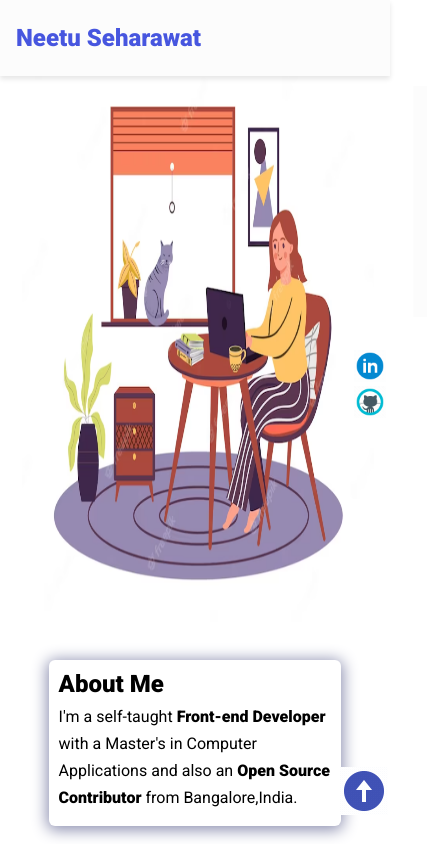
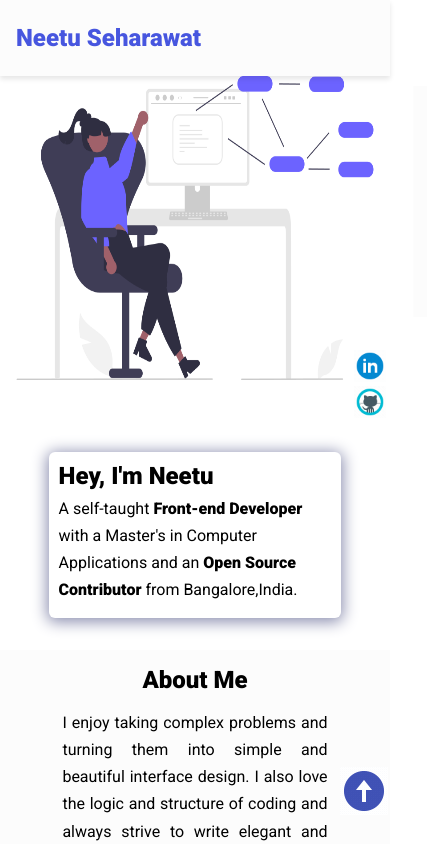
Before and after one commit to NeetuSeharawat/myportfolio, a React (Vite) app: page / in a window 390 px wide. Shown: the top 844 px of the page, 427 px wide, since content can reach past the window. Built offline with nearby package versions, Linux system fonts and the light colour scheme.

Commit message:
eight commit

```diff
--- a/src/components/About.jsx
+++ b/src/components/About.jsx
@@ -1,23 +1,23 @@
 import React from "react";
-import portfolioPicture from "../assets/portfolioPicture.png";
+import Pic from "../assets/Pic.png";
 
 const About = () => {
   return (
     <>
       <div class="hero" id="about">
         <img
-          src={portfolioPicture}
+          src={Pic}
           alt="neetu"
           loading="lazy"
           class="hero-img"
         />
 
         <div class="bio animate__animated animate__shakeX">
-          <h2 class="bio-title">About Me</h2>
+          <h2 class="bio-title">Hey, I'm Neetu </h2>
           <p class="bio-text">
-            I'm a self-taught
+            A self-taught
             <span class="bold"> Front-end Developer </span>
-            with a Master's in Computer Applications and also an
+            with a Master's in Computer Applications and an
             <span class="bold"> Open Source Contributor </span> from
             Bangalore,India.
           </p>
@@ -25,21 +25,23 @@ const About = () => {
       </div>
 
       <div class="more-about">
-        <h2>More About Me</h2>
+        <h2>About Me</h2>
         <p>
           I enjoy taking complex problems and turning them into simple and
           beautiful interface design. I also love the logic and structure of
           coding and always strive to write elegant and effective code, whether
-          it is HTML, CSS, javascript or React. I have a strong interest in
-          contributing to open-source projects. I believe that open-source
-          collaboration not only enhances skills, but also contributes
-          positively to the growth of the technology community and a strong
-          communication skills foster effective teamwork and ensure a shared
-          vision for achieving project goals. My long-term goal is to become a
-          well-respected tech leader and contribute to shaping the future of web
-          development.
-          <br />Previously associated with CUEMATH and ICICI Bank, honing
-          my skills and gaining practical experience in diverse environments.
+          it is HTML, CSS, javascript or React.
+          <br />
+          I have a strong interest in contributing to open-source projects. I
+          believe that open-source collaboration not only enhances skills, but
+          also contributes positively to the growth of the technology community
+          and a strong communication skills foster effective teamwork and ensure
+          a shared vision for achieving project goals.
+          <br />
+
+          I have previously been associated with Cuemath and ICICI Bank,
+          honing my skills and gaining practical experience in diverse
+          environments.
         </p>
       </div>
     </>
--- a/src/index.css
+++ b/src/index.css
@@ -101,7 +101,7 @@ nav ul li {
   align-items: center;
   justify-content: center;
   gap: 2.5rem;
-  max-width: 68.75rem;
+  max-width: 62rem;
   margin: auto;
 }
 
@@ -134,6 +134,11 @@ nav ul li {
 
   background-color: var(--bg-color);
   padding: 1rem 6rem;
+  max-width: 950px;
+  margin: 0 auto;
+
+  padding-left: 20px;
+  padding-right: 20px;
 }
 
 .more-about h2 {
@@ -366,26 +371,29 @@ footer {
 
   .hero img {
       margin-top: 1rem;
-        height: 37.5rem;
-        width: 30rem;
+        height: 25rem;
+        width: 29rem;
     }
 
   .bio {
 
-    margin-top: 2rem;
-    width: 20.5rem;
+    margin-top: 1.5rem;
+    width: 18.5rem;
   }
   .more-about {
     margin-top: 2rem;
     padding: 1rem 3.5rem;
+
   }
 
   .more-about h2 {
     text-align: center;
+
   }
 
   .more-about p {
     text-align: justify;
+
   }
   .icon {
     width: 5.875rem;
@@ -405,8 +413,9 @@ footer {
 
 @media screen and (max-width: 420px) {
   .hero img {
-    height: 37.5rem;
-    width: 23rem;
+    margin-top: 1rem;
+        height: 25rem;
+        width: 29rem;
   }
 
   .bio {
```
Also changed, not shown: src/assets/Pic.png (added).
